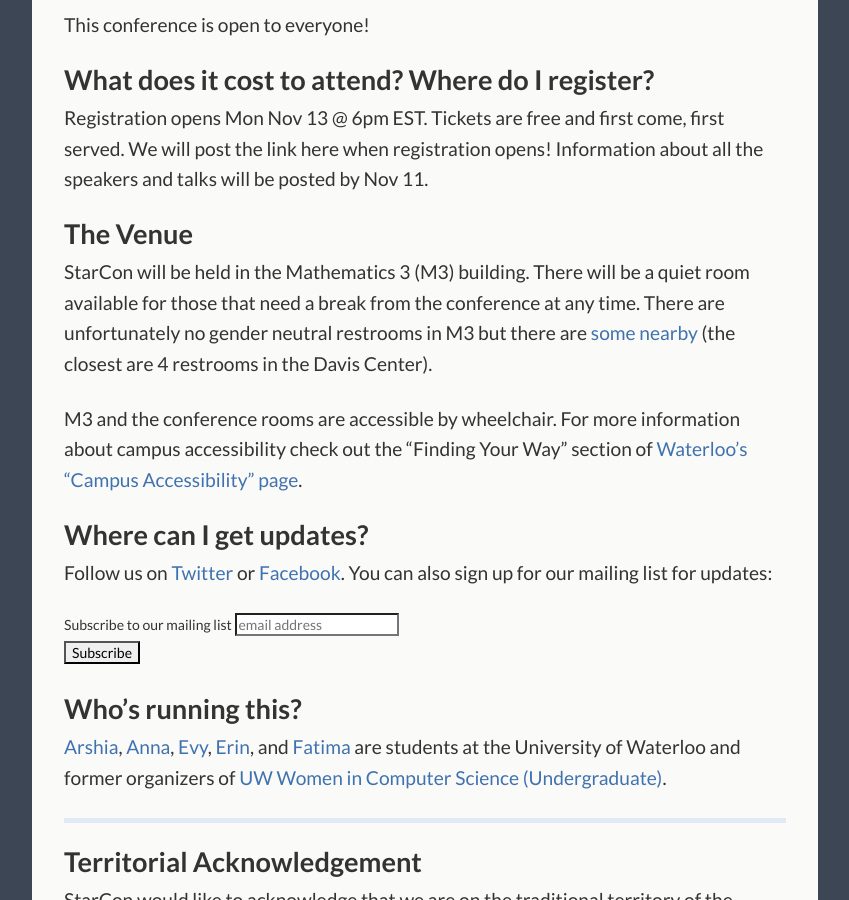
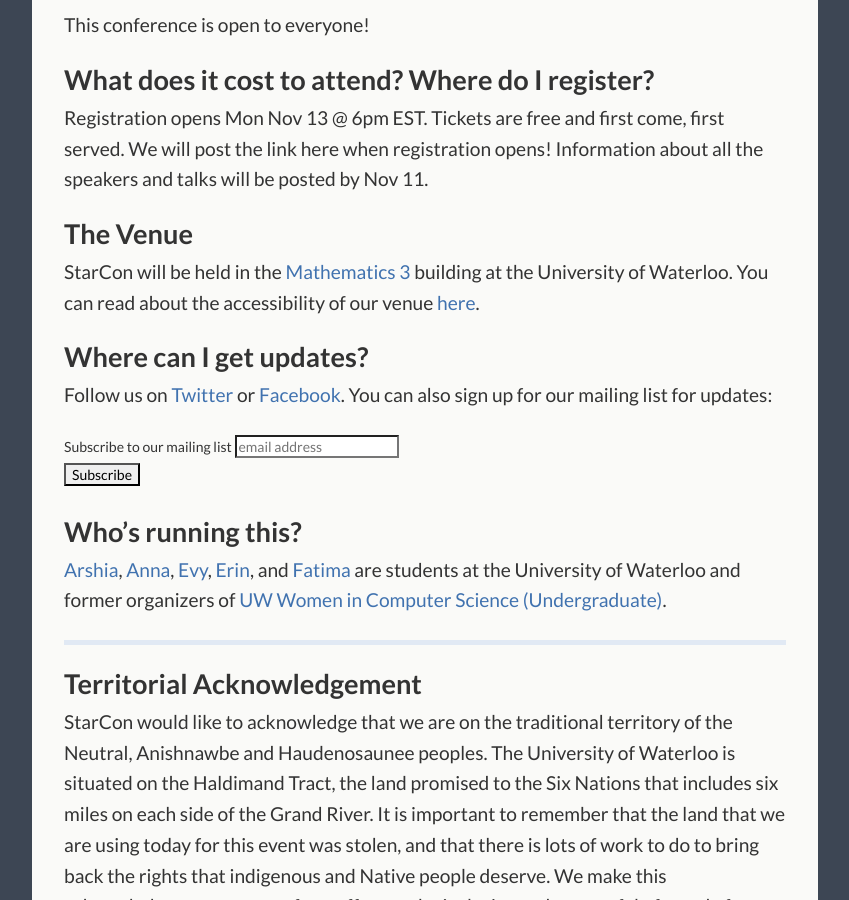
Before and after one commit to StarConKW/starconkw.github.io, a Jekyll site: the page built from index.md, in a window 1280 px wide and 900 px high, scrolled down 548 px. Shown: the whole window, without its empty margins (215-1064 px from the left). Built offline with Jekyll 4.4.1, drawn with Linux system fonts in a browser that asks for light colours; comment, search, counter and statistics services are not loaded.

Commit message:
separate venue page

```diff
--- a/index.md
+++ b/index.md
@@ -23,9 +23,7 @@ Registration opens Mon Nov 13 @ 6pm EST. Tickets are free and first come, first
 
 ## The Venue
 
-StarCon will be held in the Mathematics 3 (M3) building. There will be a quiet room available for those that need a break from the conference at any time. There are unfortunately no gender neutral restrooms in M3 but there are [some nearby](https://uwaterloo.ca/equity/equity-initiatives/inclusive-washrooms/inclusive-washroom-list) (the closest are 4 restrooms in the Davis Center).
-
-M3 and the conference rooms are accessible by wheelchair. For more information about campus accessibility check out the "Finding Your Way" section of [Waterloo's "Campus Accessibility" page](https://uwaterloo.ca/human-resources/accessibility/campus-accessibility).
+StarCon will be held in the [Mathematics 3](https://www.google.com/maps/place/Mathematics+3+(M3)/@43.473224,-80.5441028,15z/data=!4m5!3m4!1s0x0:0x2ee32a10cd3a1d73!8m2!3d43.473224!4d-80.5441028) building at the University of Waterloo. You can read about the accessibility of our venue [here](/venue).
 
 ## Where can I get updates?
 
```
Also changed, not shown: _pages/venue.md (added, +14 -0 lines).
